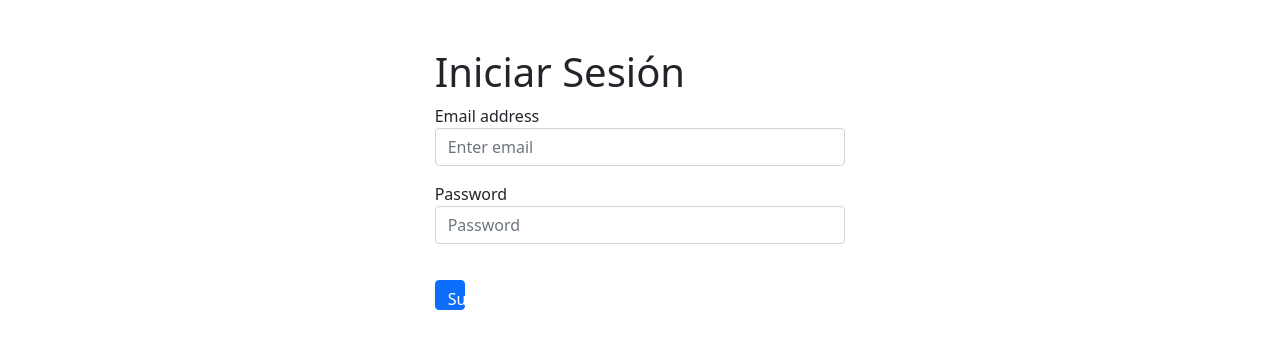
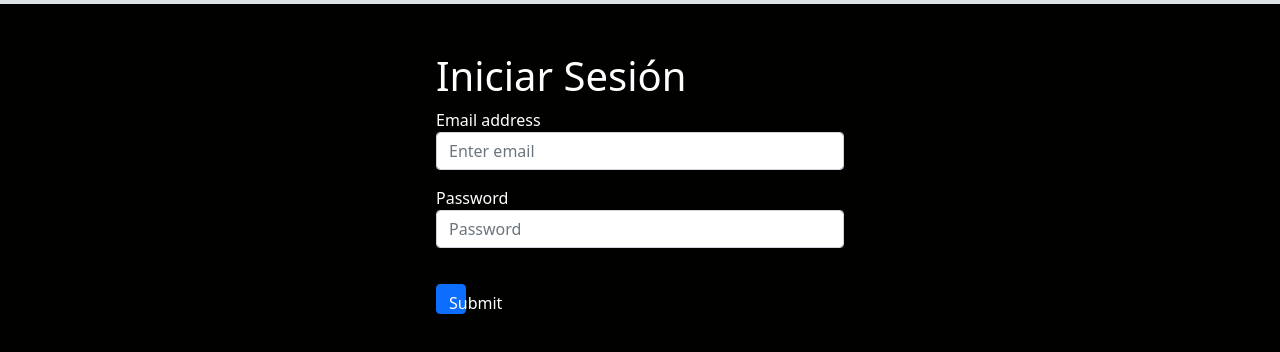
Before and after one commit to florencianionquepan/PortfolioFrontend, an Angular app in the folder AngularPortfolio/: page /iniciar-sesion in a window 1280 px wide. Shown: the top 352 px of the page. Built offline with nearby package versions, Linux system fonts and the light colour scheme.

Commit message:
Se da formato al component iniciar sesion

```diff
--- a/AngularPortfolio/src/app/components/iniciar-sesion/iniciar-sesion.component.css
+++ b/AngularPortfolio/src/app/components/iniciar-sesion/iniciar-sesion.component.css
@@ -0,0 +1,3 @@
+#component{
+    height:2000px;
+}
--- a/AngularPortfolio/src/app/components/iniciar-sesion/iniciar-sesion.component.html
+++ b/AngularPortfolio/src/app/components/iniciar-sesion/iniciar-sesion.component.html
@@ -1,4 +1,4 @@
-<div class="row justify-content-md-center">
+<div class="row justify-content-md-center border border-4 text-white background" id="component">
     <form [formGroup]="form" class="m-5 col col-lg-4" (ngSubmit)="onEnviar($event)">
     <h1>Iniciar Sesión</h1>
     <div class="mb-3">
```
